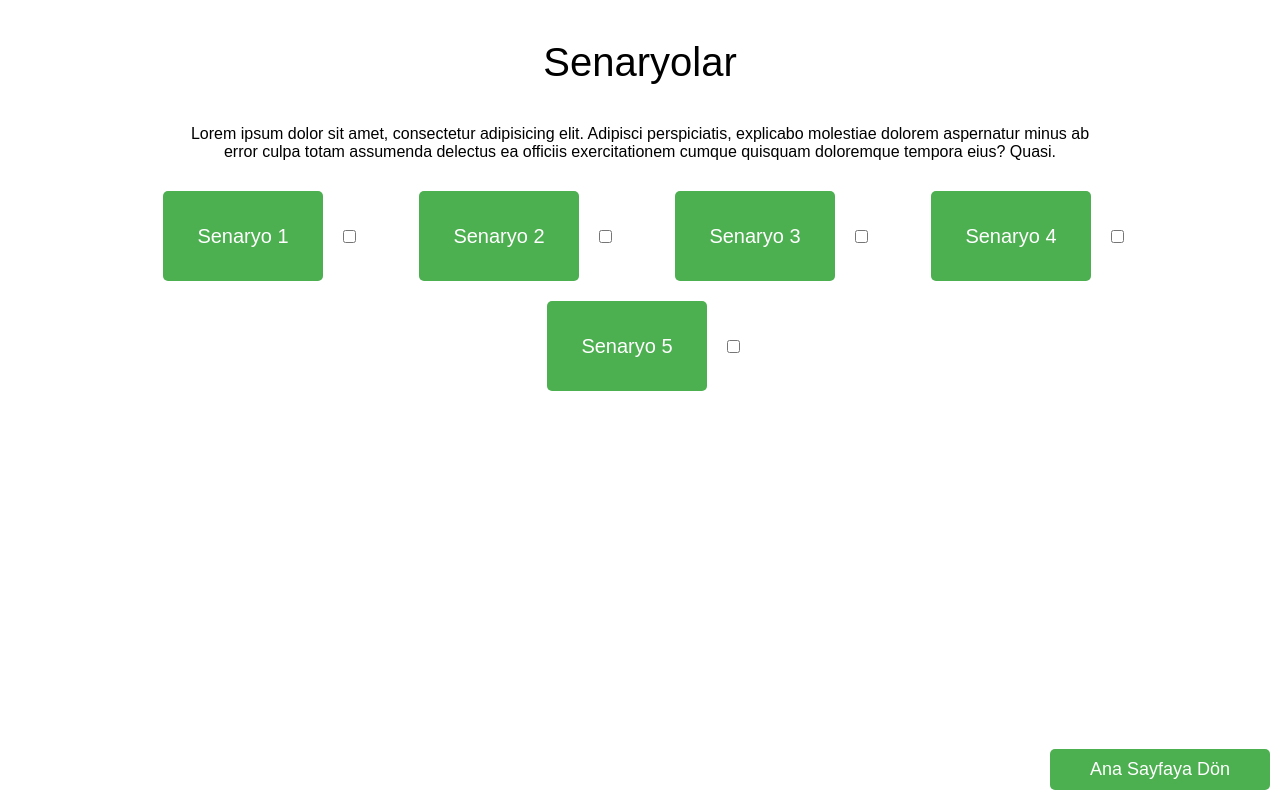
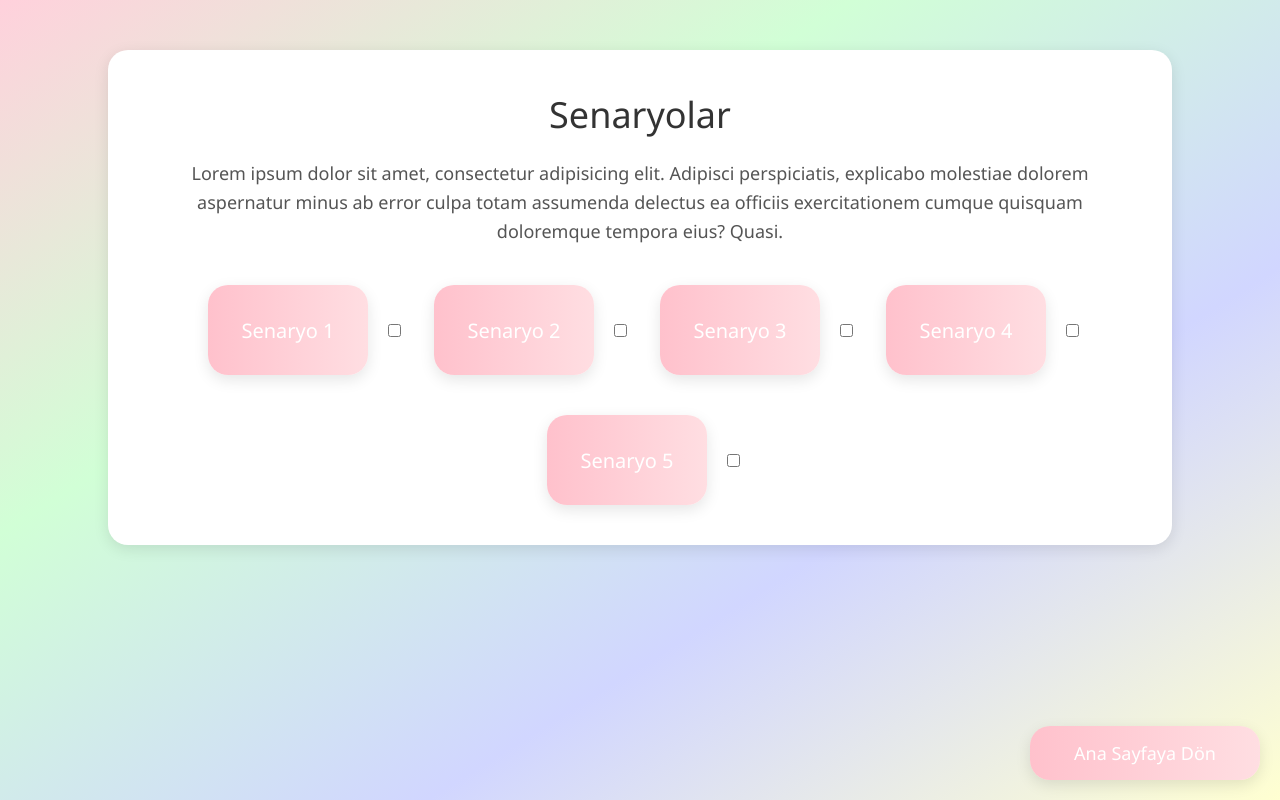
Before and after one commit to SedanurCeylan/tubitakprojesi, a Flask app: page /quiz in a window 1280 px wide. Run offline with Flask 3, Linux system fonts and the light colour scheme; the visitor is signed in with stand-in values (Sample User, id 1); parts of the project's set-up code (start-up, migrations or seed data) failed here and were passed over.

Commit message:
checkbox

```diff
--- a/website/__init__.py
+++ b/website/__init__.py
@@ -10,7 +10,7 @@ DB_NAME = "database.db"
 def create_app():
     app = Flask(__name__)
     app.config['SECRET_KEY'] = 'hjshjhdjah.k_jshkjdhjs'
-    app.config['SQLALCHEMY_DATABASE_URI'] = 'mysql+pymysql://root:12345@localhost:3306/tubitak'
+    app.config['SQLALCHEMY_DATABASE_URI'] = 'mysql+pymysql://root:12345@localhost:3306/tubitak2'
     db.init_app(app)
 
     from .views import views
--- a/website/auth.py
+++ b/website/auth.py
@@ -55,8 +55,7 @@ def sign_up():
         elif len(password1) < 7:
             flash('Password must be at least 7 characters.', category='error')
         else:
-            new_user = User(email=email, first_name=first_name, password=generate_password_hash(
-                password1, method='sha256'))
+            new_user = User(email=email, first_name=first_name, password=generate_password_hash(password1, method='pbkdf2:sha256'))
             db.session.add(new_user)
             db.session.commit()
             login_user(new_user, remember=True)
--- a/website/templates/quiz.html
+++ b/website/templates/quiz.html
@@ -11,19 +11,26 @@
             display: flex;
             align-items: start;
             justify-content: center;
-            font-family: Arial, sans-serif;
+            font-family: 'Segoe UI', Tahoma, Geneva, Verdana, sans-serif;
+            background: linear-gradient(to bottom right, #FFD1DC, #D1FFD6, #D1D6FF, #FFFFD1); /* Pastel gradient arka plan */
         }
 
         .container {
             width: 80%;
             text-align: center;
+            padding: 20px;
+            background-color: white;
+            border-radius: 20px;
+            box-shadow: 0px 4px 15px rgba(0, 0, 0, 0.1);
+            margin-top: 50px;
         }
 
         .button-container {
             display: flex;
-            justify-content: space-around; /* Butonlar arasında eşit mesafe */
+            justify-content: center; /* Butonlar arasında eşit mesafe */
             align-items: center;
             flex-wrap: wrap; /* Ekran daraldığında otomatik alt satıra geçer */
+            margin-top: 20px;
         }
 
         .full-width-button {
@@ -31,21 +38,29 @@
             height: 70px;
             margin: 10px;
             padding: 10px;
-            background-color: #4CAF50; /* Yeşil arka plan rengi */
+            background: linear-gradient(to right, #FFC1CC, #FFDEE2); /* Gradient pastel pembe */
             color: white;
             border: none;
-            border-radius: 5px;
+            border-radius: 20px;
             cursor: pointer;
             font-size: 20px;
             text-decoration: none;
             display: flex;
             align-items: center;
             justify-content: center;
+            box-shadow: 0px 5px 15px rgba(0, 0, 0, 0.1);
+            transition: background 0.3s, transform 0.2s;
+        }
+
+        .full-width-button:hover {
+            background: linear-gradient(to right, #FF99A5, #FFC1CC); /* Hover efekti */
+            transform: translateY(-2px);
         }
 
         .scenario {
             display: flex;
             align-items: center;
+            margin: 10px;
         }
 
         .completed-checkbox {
@@ -53,28 +68,38 @@
         }
 
         .scenario-header {
-            font-size: 40px;
-            margin: 40px 0;
+            font-size: 36px;
+            margin: 20px 0;
+            color: #333;
         }
 
         p {
             margin: 20px auto;
             width: 90%;
+            color: #555;
+            font-size: 18px;
+            line-height: 1.6;
         }
 
         .homepage-button {
-            display: block;
-            position: absolute;
-            right: 10px;
-            bottom: 10px;
+            position: fixed; /* Sabit pozisyon */
+            bottom: 20px; /* Alt kenardan 20px */
+            right: 20px; /* Sağ kenardan 20px */
             width: 200px;
-            padding: 10px;
-            background-color: #4CAF50; /* Yeşil arka plan rengi */
+            padding: 15px;
+            background: linear-gradient(to right, #FFC1CC, #FFDEE2); /* Gradient pastel pembe */
             color: white;
             text-align: center;
-            border-radius: 5px;
+            border-radius: 20px;
             text-decoration: none;
             font-size: 18px;
+            box-shadow: 0px 5px 15px rgba(0, 0, 0, 0.1);
+            transition: background 0.3s, transform 0.2s;
+        }
+
+        .homepage-button:hover {
+            background: linear-gradient(to right, #FF99A5, #FFC1CC); /* Hover efekti */
+            transform: translateY(-2px);
         }
     </style>
 </head>
@@ -85,36 +110,52 @@
     <div class="button-container">
         <div class="scenario">
             <a href="{{ url_for('views.senaryo1') }}" class="full-width-button">Senaryo 1</a>
-            <input type="checkbox" class="completed-checkbox" onclick="toggleButtonActive(this)">
+            <input type="checkbox" id="checkbox1" class="completed-checkbox" onclick="toggleButtonActive(this)">
         </div>
         <div class="scenario">
             <a href="{{ url_for('views.senaryo2') }}" class="full-width-button">Senaryo 2</a>
-            <input type="checkbox" class="completed-checkbox" onclick="toggleButtonActive(this)">
+            <input type="checkbox" id="checkbox2" class="completed-checkbox" onclick="toggleButtonActive(this)">
         </div>
         <div class="scenario">
             <a href="{{ url_for('views.senaryo3') }}" class="full-width-button">Senaryo 3</a>
-            <input type="checkbox" class="completed-checkbox" onclick="toggleButtonActive(this)">
+            <input type="checkbox" id="checkbox3" class="completed-checkbox" onclick="toggleButtonActive(this)">
         </div>
         <div class="scenario">
             <a href="{{ url_for('views.senaryo4') }}" class="full-width-button">Senaryo 4</a>
-            <input type="checkbox" class="completed-checkbox" onclick="toggleButtonActive(this)">
+            <input type="checkbox" id="checkbox4" class="completed-checkbox" onclick="toggleButtonActive(this)">
         </div>
         <div class="scenario">
             <a href="{{ url_for('views.senaryo5') }}" class="full-width-button">Senaryo 5</a>
-            <input type="checkbox" class="completed-checkbox" onclick="toggleButtonActive(this)">
+            <input type="checkbox" id="checkbox5" class="completed-checkbox" onclick="toggleButtonActive(this)">
         </div>
     </div>
-    <a href="/" class="homepage-button">Ana Sayfaya Dön</a>
 </div>
+<a href="/" class="homepage-button">Ana Sayfaya Dön</a>
 
 <script>
+    document.addEventListener('DOMContentLoaded', function() {
+        // Load the checkbox states from localStorage
+        for (let i = 1; i <= 5; i++) {
+            const checkbox = document.getElementById('checkbox' + i);
+            checkbox.checked = localStorage.getItem('checkbox' + i) === 'true';
+            toggleButtonActive(checkbox);
+        }
+    });
+
     function toggleButtonActive(checkbox) {
         var button = checkbox.previousElementSibling;
         if (checkbox.checked) {
-            button.style.backgroundColor = "#D4EDDA"; // Açık yeşil renk tamamlandığında
+            button.style.background = "#D4EDDA"; // Açık yeşil renk tamamlandığında
         } else {
-            button.style.backgroundColor = "#4CAF50"; // Orjinal yeşil renk
+            button.style.background = "linear-gradient(to right, #FFC1CC, #FFDEE2)"; // Orjinal pastel gradient renk
         }
+        // Save the checkbox state to localStorage
+        localStorage.setItem(checkbox.id, checkbox.checked);
+        syncCheckboxes(checkbox.id, checkbox.checked);
+    }
+
+    function syncCheckboxes(checkboxId, isChecked) {
+        localStorage.setItem(checkboxId, isChecked);
     }
 </script>
 </body>
--- a/website/views.py
+++ b/website/views.py
@@ -96,6 +96,11 @@ def final_step():
 def quiz():
     return render_template('quiz.html')
 
+@views.route('/hakkimda')
+def hakkimda():
+    return render_template('hakkimda.html')
+
+
 @views.route('/senaryo1')
 @login_required
 def senaryo1():
```
Also changed, not shown: requirements.txt (+20 -0 lines), website/templates/base.html (+23 -66 lines), website/templates/hakkimda.html (added, +10 -0 lines), website/templates/senaryo1.html (+158 -52 lines).
